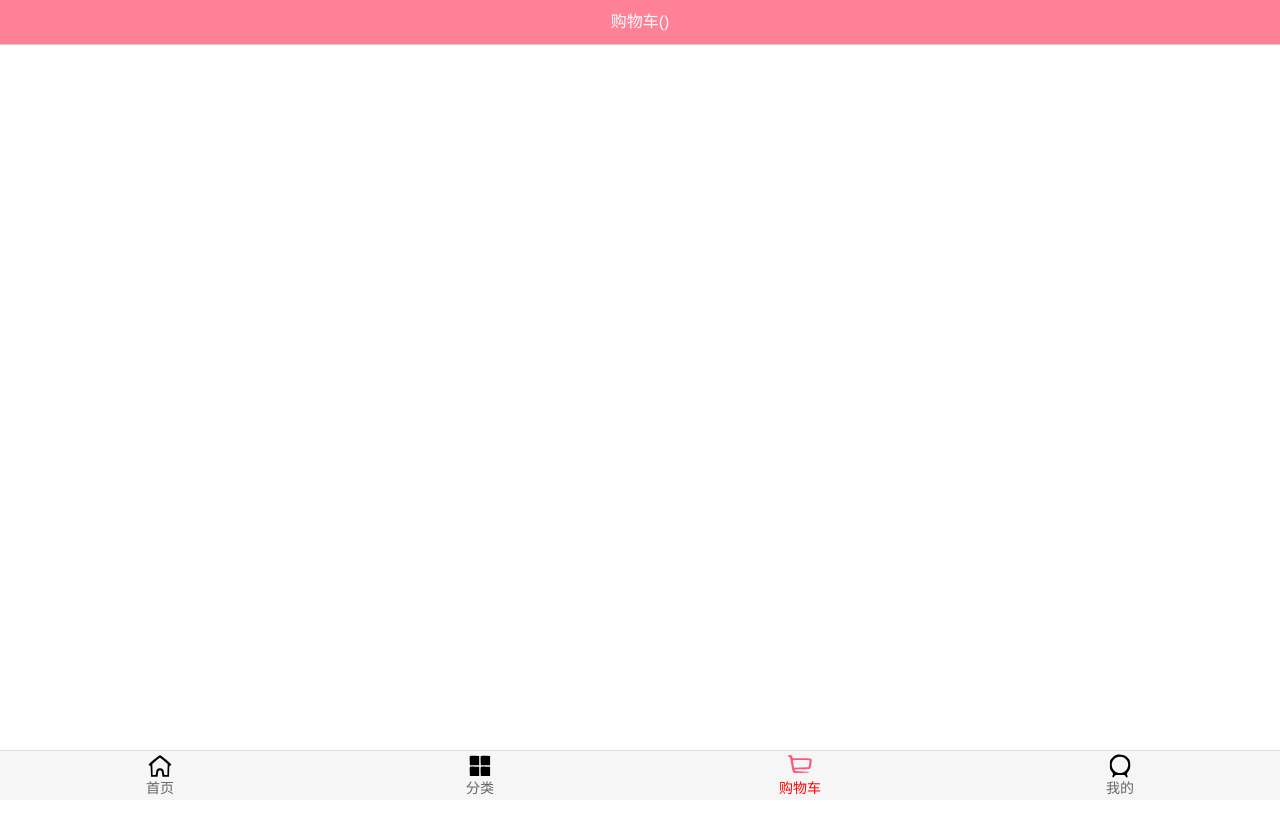
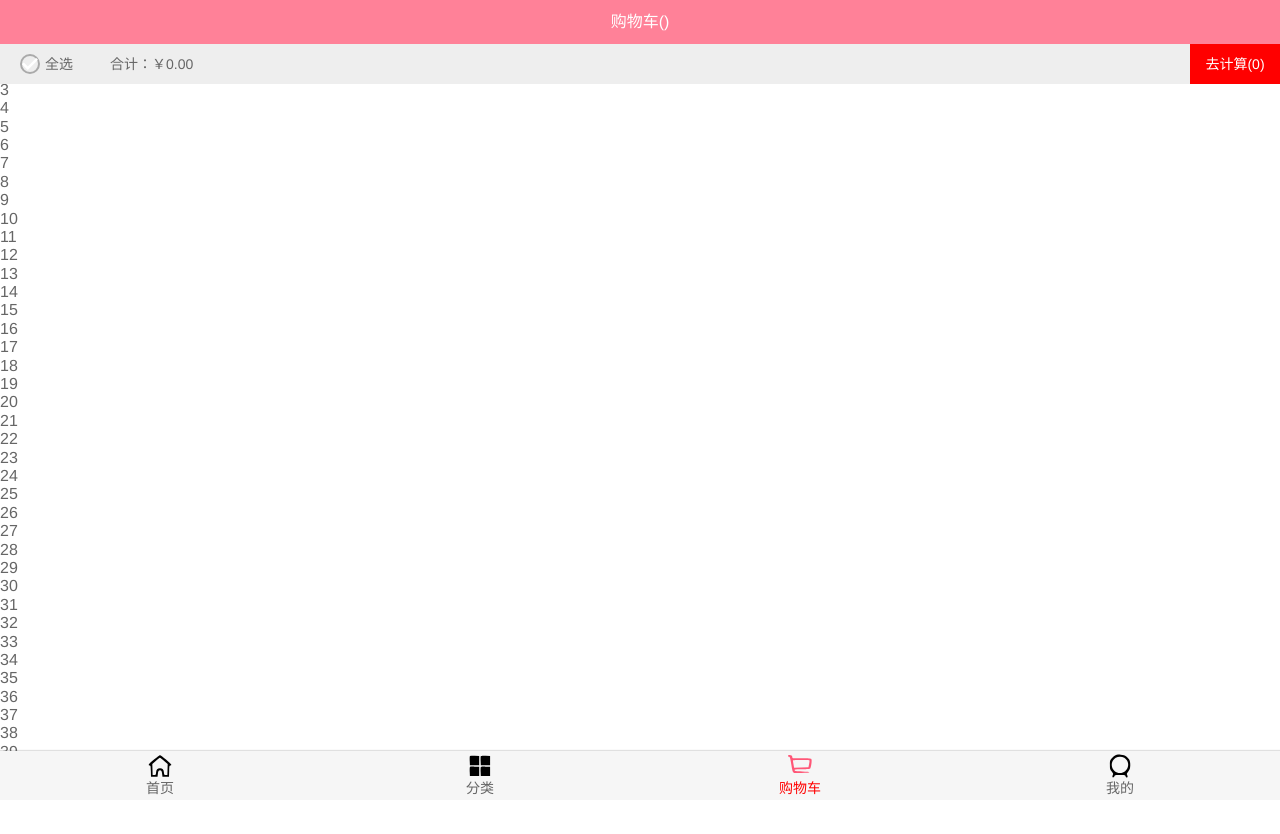
Before and after one commit to dear105/mall, a Vue app: page /cart in a window 1280 px wide. Shown: the top 834 px of the page. After the commit the page ends 800 px from the top, so only its background shows below. Built offline with nearby package versions, Linux system fonts and the light colour scheme; the HTML template or start-up script is replaced by a standard one.

Commit message:
之前写的先提交

```diff
--- /dev/null
+++ b/src/components/content/checkButton/CheckButton.vue
@@ -0,0 +1,25 @@
+<template>
+  <div class="check-button" :class="{ check: isChecked }">
+    <img src="~assets/img/cart/tick.svg" alt="" />
+  </div>
+</template>
+<script>
+export default {
+  name: "CheckButton",
+  props: {
+    isChecked: {
+      type: Boolean,
+      default: false,
+    },
+  },
+};
+</script>
+<style scoped>
+.check-button {
+  border-radius: 50%;
+  border: 2px solid #aaa;
+}
+.check {
+  background-color: red;
+}
+</style>
--- a/src/store/mutations.js
+++ b/src/store/mutations.js
@@ -1,4 +1,4 @@
-import {ADD_COUNTER,ADD_TO_CART} from "./mutation-types"
+import { ADD_COUNTER, ADD_TO_CART } from "./mutation-types"
 export default {
   /*  mutations: {
    addCart(state, payload) {
@@ -33,6 +33,7 @@
     payload.count++
   },
   [ADD_TO_CART](state, payload) {
+    payload.checked = true  //加进购物车时默认选中
     state.cartList.push(payload)
   }
 }
--- a/src/views/cart/Cart.vue
+++ b/src/views/cart/Cart.vue
@@ -10,12 +10,14 @@
     <!-- 商品列表 -->
     <cart-list />
     <!-- 底部汇总 -->
+     <cart-bottom-bar />
   </div>
 </template>
 
 <script>
 import NavBar from "components/common/navbar/NavBar";
 import CartList from "./childComps/CartList";
+import CartBottomBar from "./childComps/CartBottomBar";
 
 import { mapGetters } from "vuex"; //注意这里是从vuex不是从getters.js导入
 
@@ -24,6 +26,7 @@
   components: {
     NavBar,
     CartList,
+    CartBottomBar,
   },
   computed: {
     //两种写法
--- /dev/null
+++ b/src/views/cart/childComps/CartBottomBar.vue
@@ -0,0 +1,68 @@
+<template>
+  <div class="bottom-bar">
+    <div class="check-content">
+      <check-button class="check-button" />
+      <span>全选</span>
+    </div>
+    <div class="price">合计：{{ totalPrice }}</div>
+    <div class="calculate">去计算({{ checkLength }})</div>
+  </div>
+</template>
+
+<script>
+import CheckButton from "@/components/content/checkButton/CheckButton";
+import { getters, mapGetters } from "vuex";
+export default {
+  name: "CartBottomBar",
+  components: {
+    CheckButton,
+  },
+  computed: {
+    ...mapGetters(["cartList"]),
+    totalPrice() {
+      return (
+        "￥" +
+        this.$store.state.cartList
+          .filter((item) => item.checked)
+          .reduce((preValue, item) => preValue + item.price * item.count, 0)
+          .toFixed(2)
+      );
+    },
+    checkLength() {
+      return this.$store.state.cartList.filter((item) => item.checked).length;
+    },
+  },
+};
+</script>
+<style scoped>
+.bottom-bar {
+  position: relative;
+  display: flex;
+  height: 40px;
+  line-height: 40px;
+  font-size: 14px;
+  background-color: #eeeeee;
+}
+.check-content {
+  display: flex;
+  align-items: center;
+  margin-left: 20px;
+  width: 60px;
+}
+.check-button {
+  width: 20px;
+  height: 20px;
+  margin-right: 5px;
+  line-height: 20px;
+}
+.price {
+  flex: 1;
+  margin-left: 30px;
+}
+.calculate {
+  width: 90px;
+  text-align: center;
+  background-color: red;
+  color: #fff;
+}
+</style>
--- a/src/views/cart/childComps/CartList.vue
+++ b/src/views/cart/childComps/CartList.vue
@@ -1,14 +1,13 @@
 <template>
   <div class="cart-list">
-    <scroll class="content">
+    <scroll class="content" ref="scroll">
       <cart-list-item
         v-for="(item, index) in cartList"
         :key="index"
-        :product="item"
-        >{{ item }}</cart-list-item
-      >
+        :item-info="item"
+      ></cart-list-item>
 
-      <!-- <ul>
+      <ul>
         <li>1</li>
         <li>2</li>
         <li>3</li>
@@ -59,7 +58,7 @@
         <li>48</li>
         <li>49</li>
         <li>50</li>
-      </ul> -->
+      </ul>
     </scroll>
   </div>
 </template>
@@ -77,15 +76,35 @@
   computed: {
     ...mapGetters(["cartList"]),
   },
+  activated() {
+    this.$refs.scroll.refresh();
+  },
 };
 </script>
 <style scoped>
-.cart-list {
+/* .cart-list {
+  height: calc(100% - 44px - 49px);
+}
+.content {
+  height: 100%;
+  height: 300px;
+  overflow: hidden;
+  background-color: yellow;
+} */
+
+/* .cart-list {
   height: 100vh;
-}
+  height: calc(100%-44px-49px-40px);
+} */
 /* .content {
-  height: calc(100%-44px);
+  height: calc(100%-44px-49px-40px);
+  background-color: red;
+  height: 100%;
+  height: 300px;
+  overflow: hidden;
 } */
+
+
 .content {
   overflow: hidden;
   position: absolute;
--- a/src/views/cart/childComps/CartListItem.vue
+++ b/src/views/cart/childComps/CartListItem.vue
@@ -1,20 +1,93 @@
 <template>
-  <div>
-      <h2>{{product}}</h2>
+  <div id="shop-item">
+    <div class="item-selector">
+      <check-button :is-checked="itemInfo.checked" @click.native="checkClick" />
+    </div>
+    <div class="item-img">
+      <img :src="itemInfo.image" alt="商品图片" />
+    </div>
+    <div class="item-info">
+      <div class="item-title">{{ itemInfo.title }}</div>
+      <div class="item-desc">商品描述：{{ itemInfo.desc }}</div>
+      <div class="info-bottom">
+        <div class="item-price left">￥{{ itemInfo.price }}</div>
+        <div class="item-count right">x{{ itemInfo.count }}</div>
+      </div>
+    </div>
   </div>
 </template>
 <script>
+import CheckButton from "components/content/checkButton/CheckButton";
 export default {
   name: "CartListItem",
   props: {
-    product: {
+    itemInfo: {
       type: Object,
       default() {
         return 0;
       },
     },
   },
+  components: {
+    CheckButton,
+  },
+  methods: {
+    checkClick() {
+      this.itemInfo.checked = !this.itemInfo.checked;
+    },
+  },
 };
 </script>
 <style scoped>
+#shop-item {
+  width: 100%;
+  display: flex;
+  font-size: 0;
+  padding: 5px;
+  border-bottom: 1px solid #ccc;
+}
+.item-selector {
+  width: 20px;
+  display: flex;
+  justify-content: center;
+  align-items: center;
+}
+.item-img {
+  padding: 5px;
+}
+.item-img img {
+  width: 80px;
+  height: 100px;
+  display: block;
+  border-radius: 5px;
+}
+.item-info {
+  font-size: 17px;
+  color: #333;
+  padding: 5px 10px;
+  position: relative;
+  overflow: hidden;
+}
+.item-title,
+.item-desc {
+  overflow: hidden;
+  white-space: nowrap;
+  text-overflow: ellipsis;
+}
+.item-info .item-desc {
+  font-size: 14px;
+  color: #666;
+  margin-top: 15px;
+}
+.info-bottom {
+  margin-top: 10px;
+  position: absolute;
+  bottom: 10px;
+  left: 10px;
+  right: 10px;
+}
+
+.info-bottom .item-price {
+  color: orangered;
+}
 </style>
```
Lines whose indentation alone changed are shown as unchanged.
